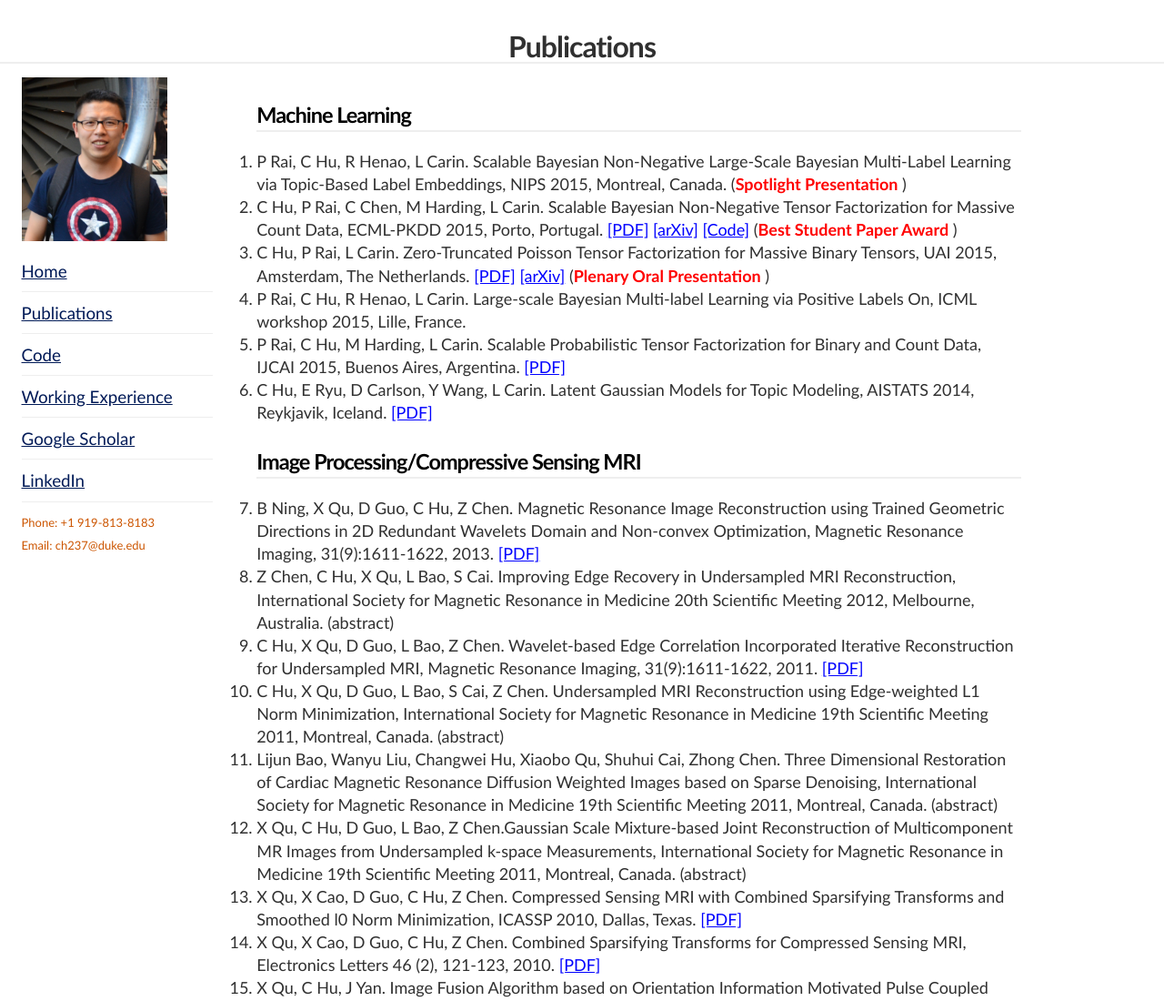
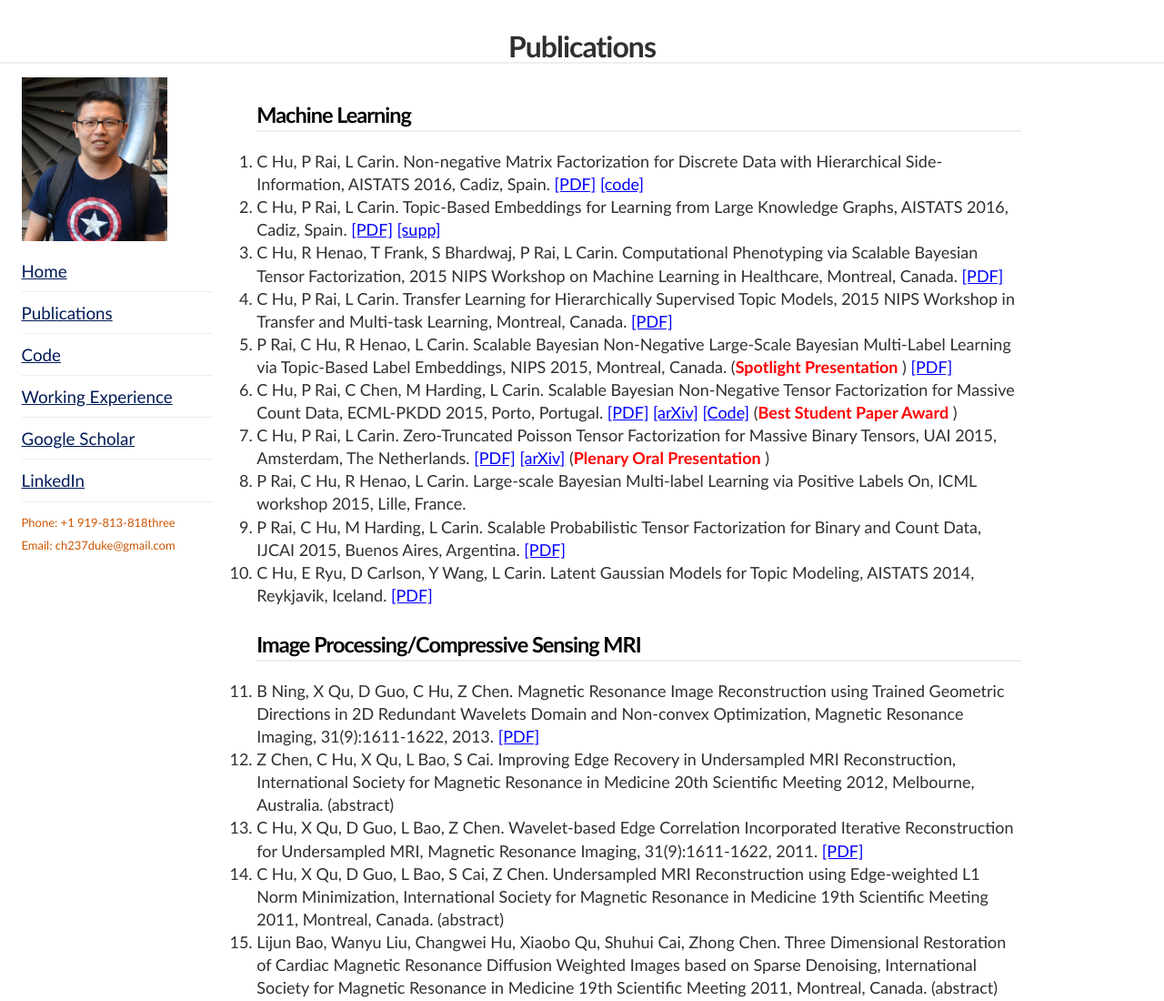
Before and after one commit to ianhoo65/ch237.github.io, a plain HTML site: page Paper.html in a window 1280 px wide. Shown: the top 1100 px of the page at 91% size. Drawn offline with Linux system fonts and the light colour scheme.

Commit message:
Update Paper.html

```diff
--- a/Paper.html
+++ b/Paper.html
@@ -26,8 +26,8 @@
 			<li><a href="https://www.linkedin.com/pub/changwei-hu/58/2b/322">LinkedIn</a></li>
 			<p>
 			<font size="2">
-            Phone: +1 919-813-8183 <br>
-            Email: ch237@duke.edu<br>
+            Phone: +1 919-813-818three <br>
+            Email: ch237duke@gmail.com<br>
 			</font>
 		</ul>
 	</div>
@@ -62,10 +62,34 @@
 
 <font size="4">
 
+<li> C Hu, P Rai, L Carin.
+Non-negative Matrix Factorization for Discrete Data with Hierarchical Side-Information, AISTATS 2016, Cadiz, Spain.
+<a style=" color: blue;" href="Papers/hier_camera.pdf">[PDF]</a>
+<a style=" color: blue;" href="Softwares/hiercode.zip">[code]</a>
+</li>
+
+<li> C Hu, P Rai, L Carin.
+Topic-Based Embeddings for Learning from Large Knowledge Graphs, AISTATS 2016, Cadiz, Spain.
+<a style=" color: blue;" href="Papers/multirelation_camera.pdf">[PDF]</a>
+<a style=" color: blue;" href="Papers/multirelation_supp.pdf">[supp]</a>
+</li>
+
+
+<li> C Hu, R Henao, T Frank, S Bhardwaj, P Rai, L Carin.
+Computational Phenotyping via Scalable Bayesian Tensor Factorization, 2015 NIPS Workshop on Machine Learning in Healthcare, Montreal, Canada.
+<a style=" color: blue;" href="Papers/ehr_tensorfac.pdf">[PDF]</a>
+</li>
+
+<li> C Hu, P Rai, L Carin.
+Transfer Learning for Hierarchically Supervised Topic Models, 2015 NIPS Workshop in Transfer and Multi-task Learning, Montreal, Canada.
+<a style=" color: blue;" href="Papers/workshop_hier_camera.pdf">[PDF]</a>
+</li>
+
 
 <li> P Rai, C Hu, R Henao, L Carin. Scalable Bayesian Non-Negative
 Large-Scale Bayesian Multi-Label Learning via Topic-Based Label Embeddings, NIPS 2015, Montreal, Canada.
 (<font color="#FF0000"><strong>Spotlight Presentation</strong></font> )
+<a style=" color: blue;" href="Papers/rai15bmlpl.pdf">[PDF]</a>
 </li>
 
 
```
